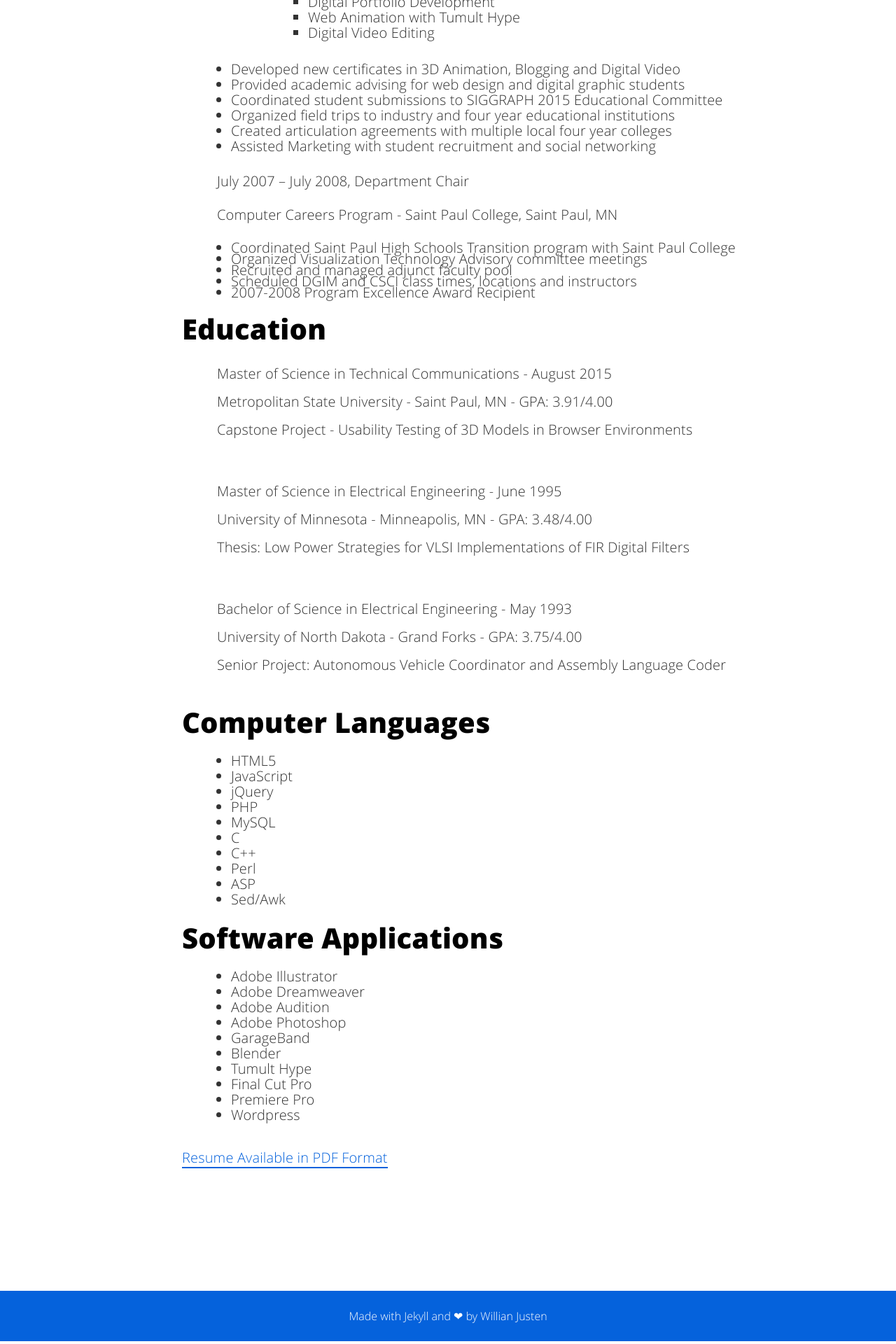
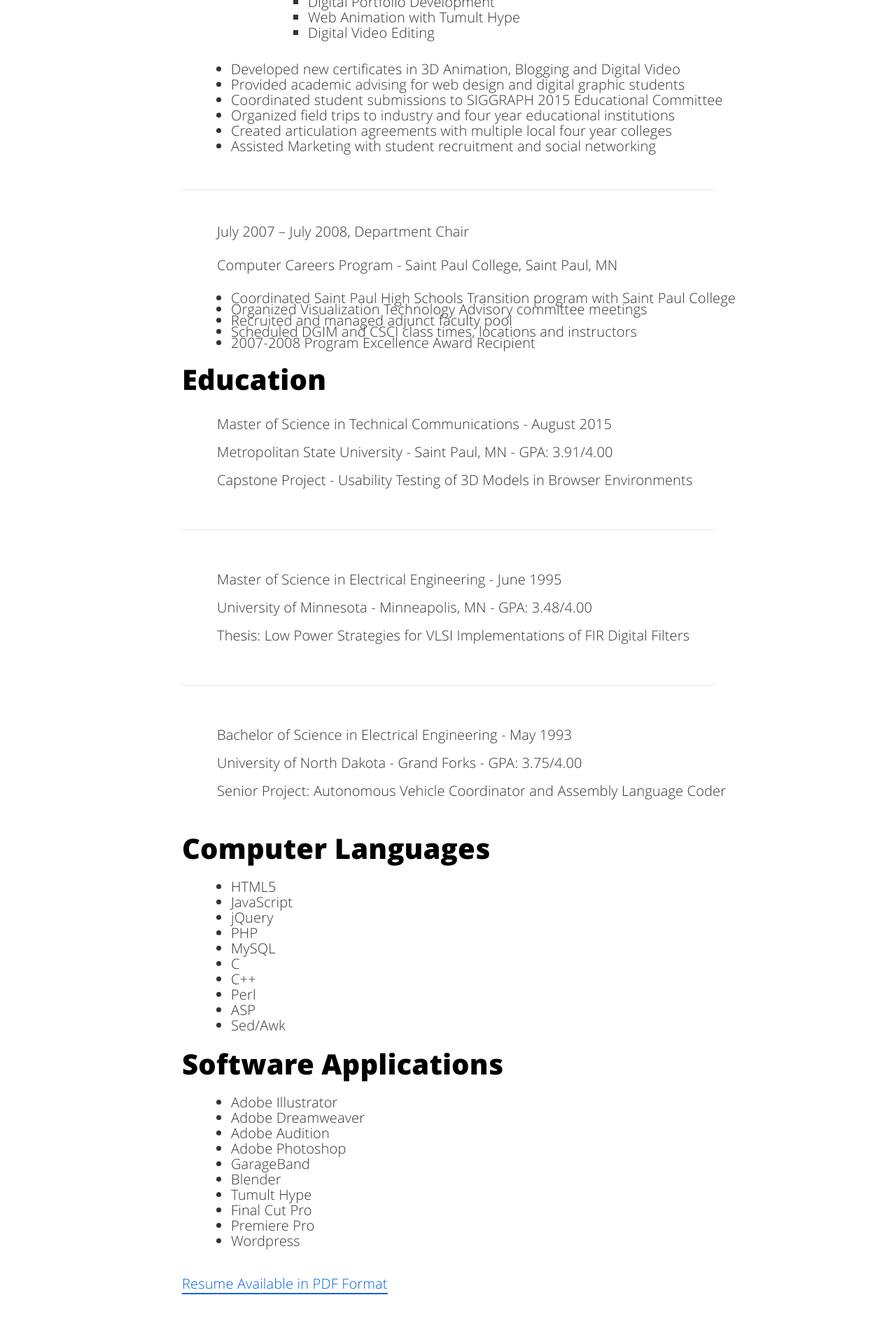
Before and after one commit to dpearson100/dpearson100.github.io, a Jekyll site: the page built from resume.html, in a window 1280 px wide. Shown: the part 2152-4072 px from the top of the page at 70% size. Built offline with Jekyll 4.4.1, drawn with Linux system fonts in a browser that asks for light colours.

Commit message:
Update resume.html

```diff
--- a/resume.html
+++ b/resume.html
@@ -18,6 +18,7 @@ description: "Resume for Darren Pearson"
 <p style="position: relative; left: 50px;">An innovative educator in the areas of interactive web design and computer graphic animation, specializing in the areas where creativity, usability and technical knowledge merge together. High integrity professional with a passion for stimulating student’s motivation, creativity and intellect, plus extensive educational project management, classroom and course development experience.</p>
 
 <h2 style="font-size: 40px; line-height: 70%;">Employment</h2>
+
 <p style="position: relative; left: 50px; line-height: 90%; font-size: 20px;">January 2002 – Present, Instructor</p>
 <p style="position: relative; left: 50px; line-height: 90%; font-size: 20px;">Computer Careers Program - Saint Paul College, Saint Paul, MN</p>
 <ul style="list-style-type: disc; line-height: 110%; position: relative; left: 50px;">
@@ -47,7 +48,7 @@ description: "Resume for Darren Pearson"
 	<li>Created articulation agreements with multiple local four year colleges</li>
 	<li>Assisted Marketing with student recruitment and social networking</li>
 </ul>
-
+<hr />
 <p style="position: relative; left: 50px; line-height: 90%; font-size: 20px;">July 2007 – July 2008, Department Chair</p>
 <p style="position: relative; left: 50px; line-height: 90%; font-size: 20px;">Computer Careers Program - Saint Paul College, Saint Paul, MN</p>
 <ul style="line-height: 80%; position: relative; left: 50px;">
@@ -62,12 +63,12 @@ description: "Resume for Darren Pearson"
 <p style="position: relative; left: 50px;">Master of Science in Technical Communications - August 2015<br />
 Metropolitan State University - Saint Paul, MN - GPA: 3.91/4.00<br />
 Capstone Project - Usability Testing of 3D Models in Browser Environments</p>
-<br />
+<hr />
 
 <p style="position: relative; left: 50px;">Master of Science in Electrical Engineering - June 1995<br />
 University of Minnesota - Minneapolis, MN - GPA: 3.48/4.00<br />
 Thesis: Low Power Strategies for VLSI Implementations of FIR Digital Filters</p>
-<br />
+<hr />
 
 <p style="position: relative; left: 50px;">Bachelor of Science in Electrical Engineering - May 1993<br />
 University of North Dakota - Grand Forks - GPA: 3.75/4.00<br />
```
